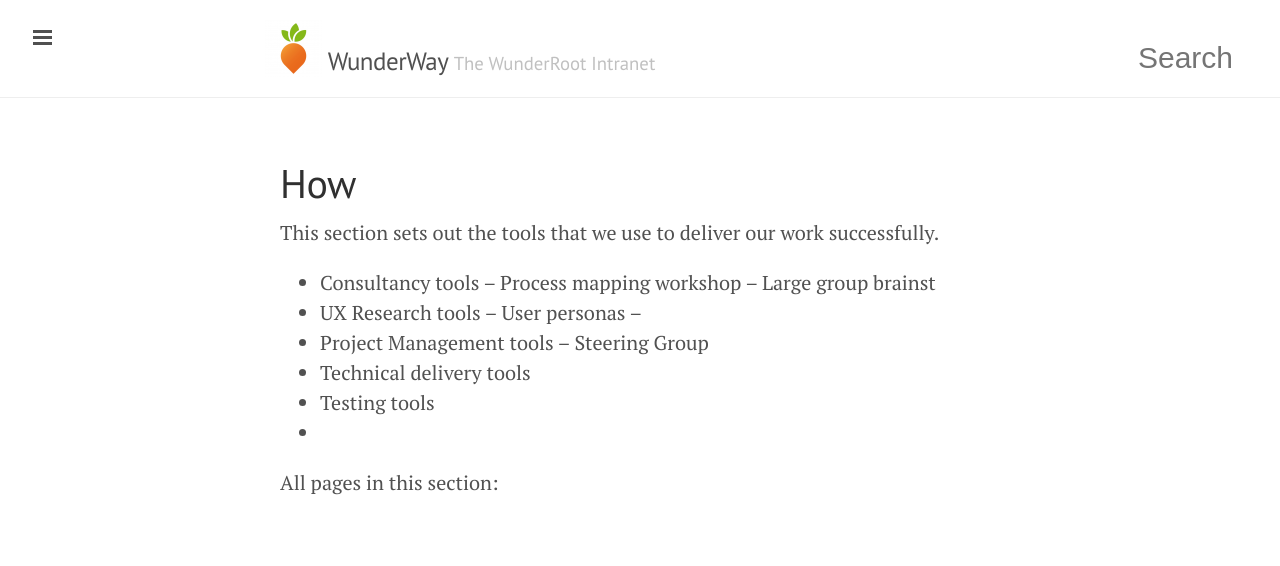
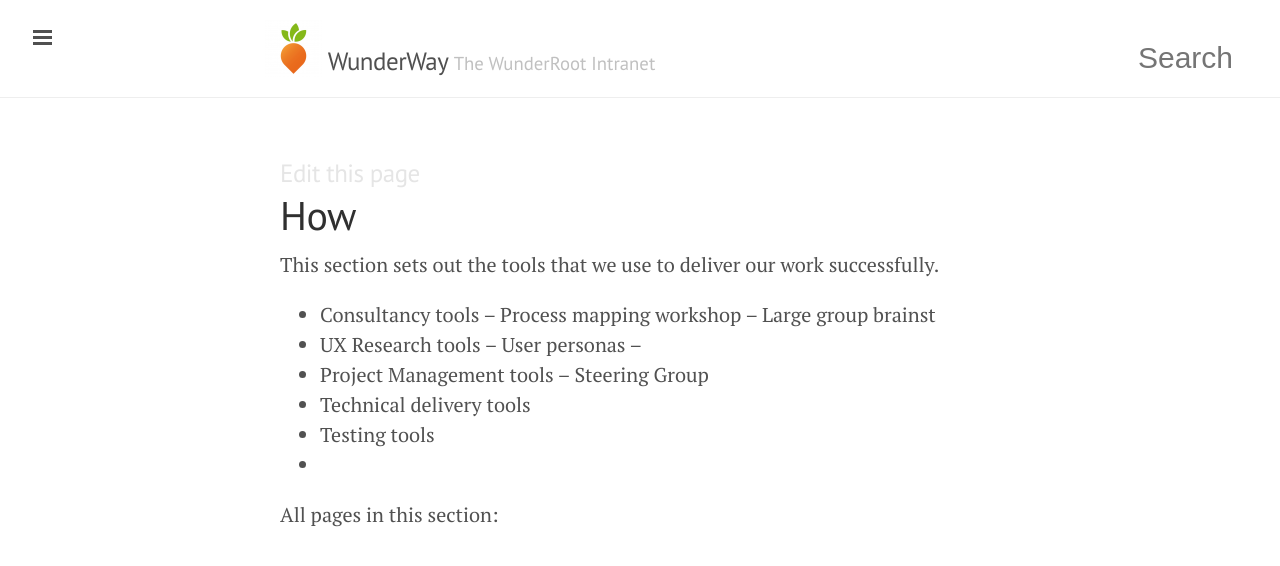
Before and after one commit to tormi/WunderWay, a Jekyll site: the page built from tools/index.md, in a window 1280 px wide. Shown: the top 566 px of the page. Built offline with Jekyll 4.4.1, drawn with Linux system fonts in a browser that asks for light colours; nearby versions of some CDN libraries; Markdown is read by kramdown in place of the engine named in the settings.

Commit message:
Added edit links for sections. Sections are now identical to normal pages...

```diff
--- a/_layouts/section.html
+++ b/_layouts/section.html
@@ -3,6 +3,7 @@ layout: default
 ---
 
 <div class="page">
+  <h3 class="no-spacing"><a class="minor-text" target="_blank" href="{{ site.github.branch }}/{{ page.path }}">Edit this page</a></h3>
   <h1 class="page-title">{{ page.title }}</h1>
   {{ content }}
 </div>
```
